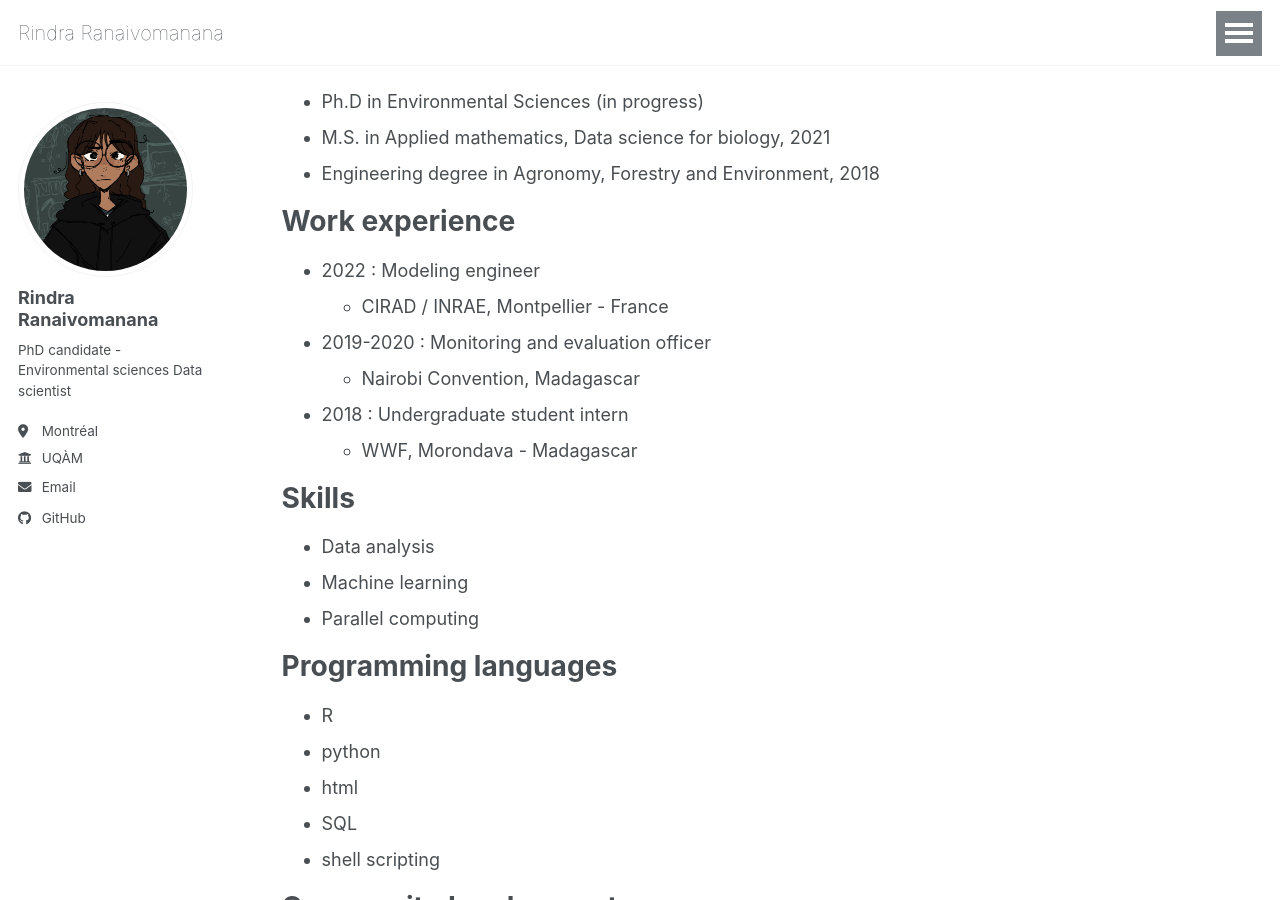
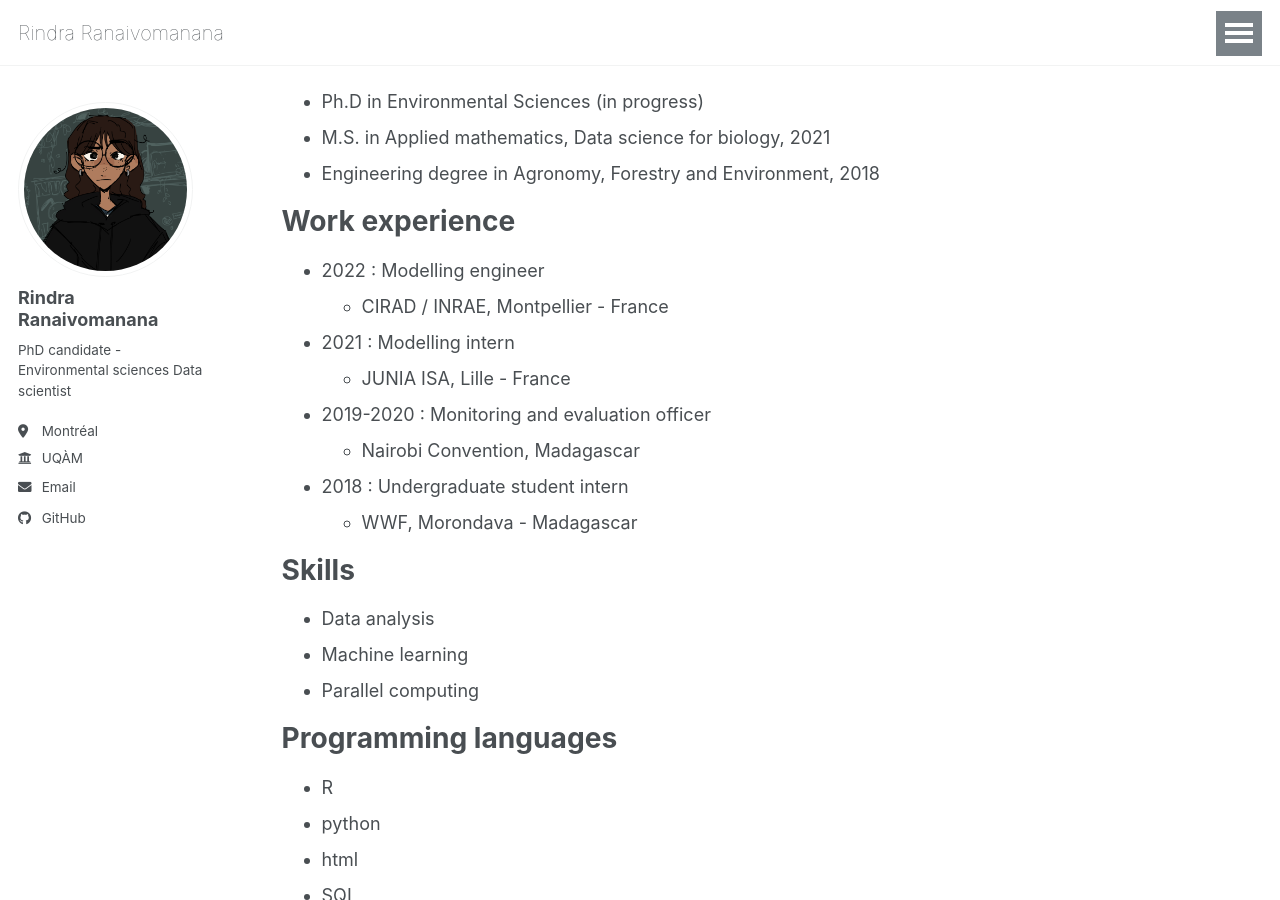
Before and after one commit to rindrafanomezana/rindrafanomezana.github.io, a Jekyll site: the page built from _pages/about_me.md, in a window 1280 px wide and 900 px high, scrolled down 344 px. Built offline with Jekyll 4.4.1, drawn with Linux system fonts in a browser that asks for light colours.

Commit message:
Update about_me.md

```diff
--- a/_pages/about_me.md
+++ b/_pages/about_me.md
@@ -20,8 +20,11 @@ Education
 
 Work experience
 ======
-* 2022 : Modeling engineer
+* 2022 : Modelling engineer
   * CIRAD / INRAE, Montpellier - France
+
+* 2021 : Modelling intern
+  * JUNIA ISA, Lille - France
 
 * 2019-2020 : Monitoring and evaluation officer
   * Nairobi Convention, Madagascar
```
